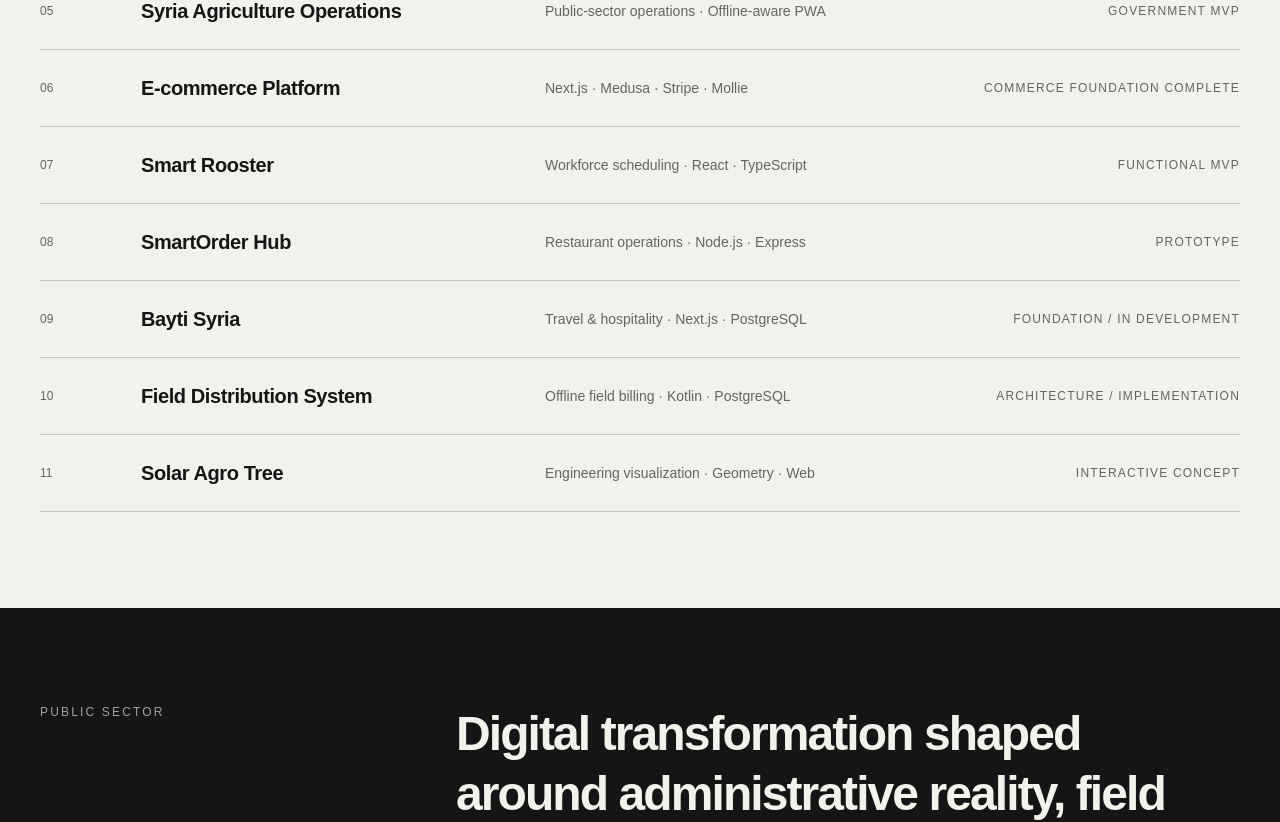
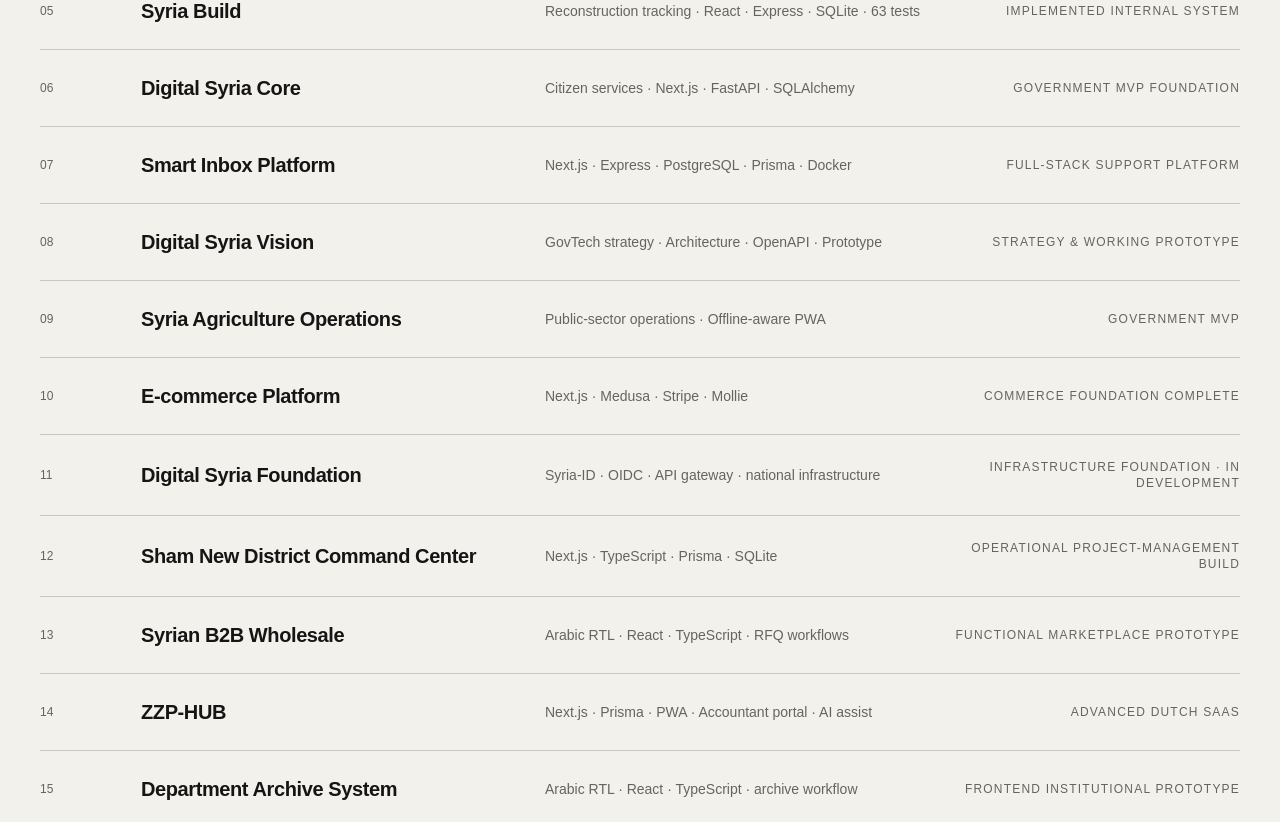
Before and after one commit to munjed80/munjed-portfolio, a Next.js app: page / in a window 1280 px wide. Shown: the part 2180-3002 px from the top of the page. Built offline with nearby package versions, Linux system fonts and the light colour scheme.

Commit message:
feat: expand portfolio project catalog

```diff
--- a/data/projects.ts
+++ b/data/projects.ts
@@ -59,8 +59,17 @@
 ];
 
 export const supportingProjects: SupportingProject[] = [
+  ["Syria Build", "Implemented internal system", "/work/syria-build", "Reconstruction tracking · React · Express · SQLite · 63 tests"],
+  ["Digital Syria Core", "Government MVP foundation", "/work/digital-syria-core", "Citizen services · Next.js · FastAPI · SQLAlchemy"],
+  ["Smart Inbox Platform", "Full-stack support platform", "/work/smart-inbox", "Next.js · Express · PostgreSQL · Prisma · Docker"],
+  ["Digital Syria Vision", "Strategy & working prototype", "/work/digital-syria-vision", "GovTech strategy · Architecture · OpenAPI · Prototype"],
   ["Syria Agriculture Operations", "Government MVP", "/work/syria-agriculture", "Public-sector operations · Offline-aware PWA"],
   ["E-commerce Platform", "Commerce foundation complete", "/work/ecommerce", "Next.js · Medusa · Stripe · Mollie"],
+  ["Digital Syria Foundation", "Infrastructure foundation · in development", undefined, "Syria-ID · OIDC · API gateway · national infrastructure"],
+  ["Sham New District Command Center", "Operational project-management build", undefined, "Next.js · TypeScript · Prisma · SQLite"],
+  ["Syrian B2B Wholesale", "Functional marketplace prototype", undefined, "Arabic RTL · React · TypeScript · RFQ workflows"],
+  ["ZZP-HUB", "Advanced Dutch SaaS", undefined, "Next.js · Prisma · PWA · Accountant portal · AI assist"],
+  ["Department Archive System", "Frontend institutional prototype", undefined, "Arabic RTL · React · TypeScript · archive workflow"],
   ["Smart Rooster", "Functional MVP", undefined, "Workforce scheduling · React · TypeScript"],
   ["SmartOrder Hub", "Prototype", undefined, "Restaurant operations · Node.js · Express"],
   ["Bayti Syria", "Foundation / in development", undefined, "Travel & hospitality · Next.js · PostgreSQL"],
```
